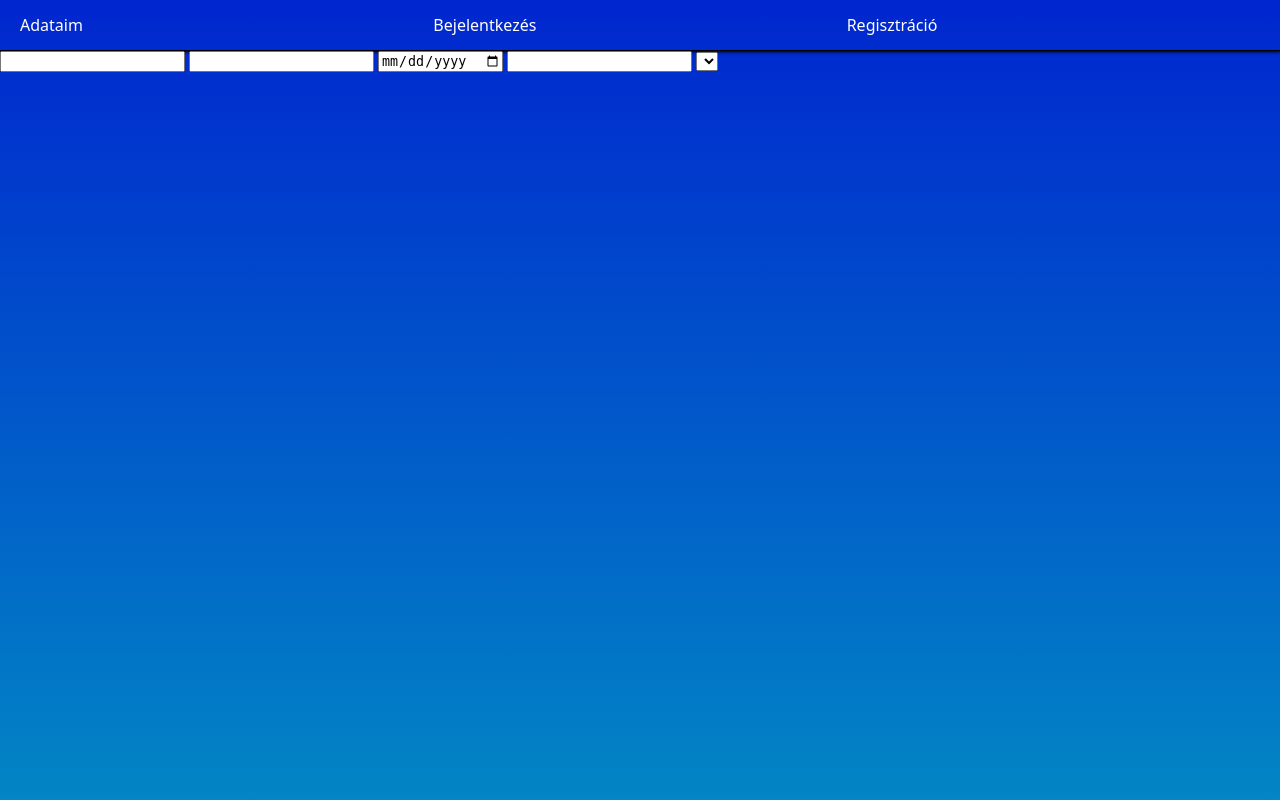
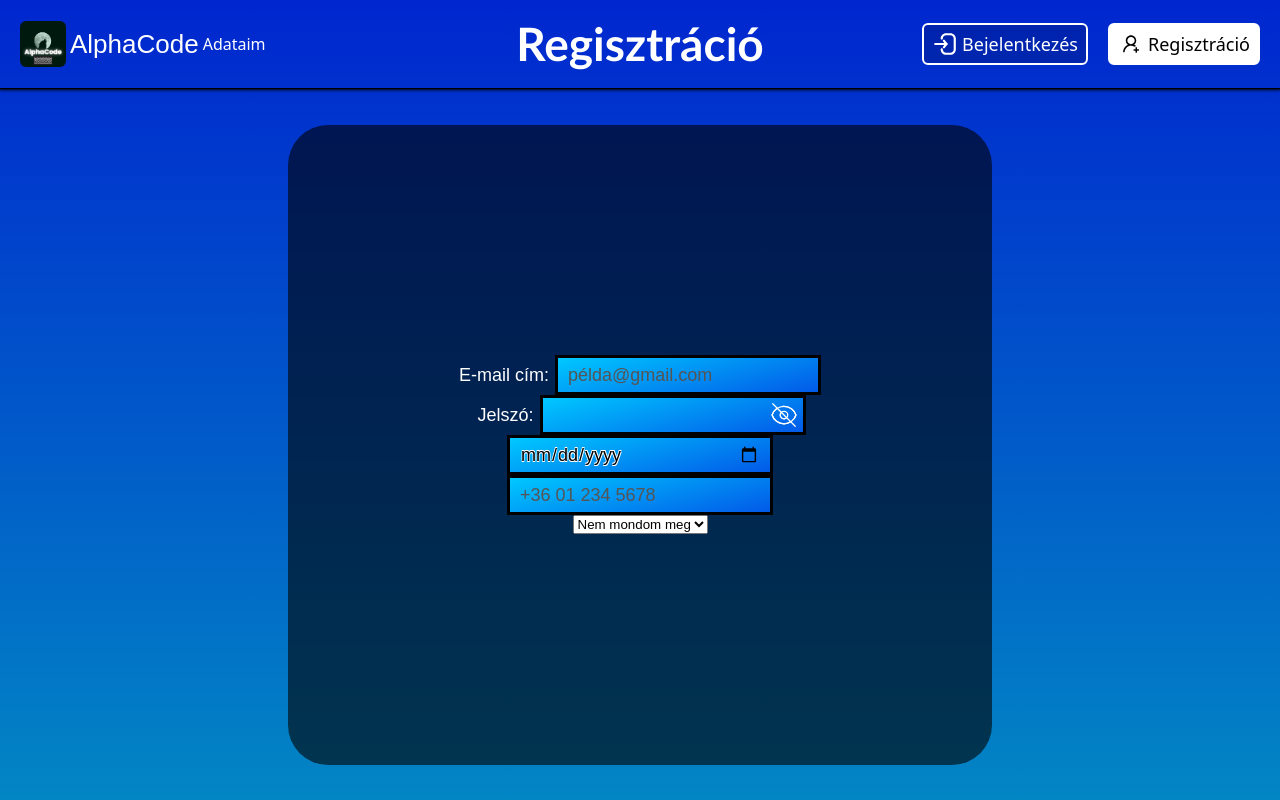
Before and after one commit to gicziunicorn/login-page, a PHP site: page /registration.html in a window 1280 px wide. Run offline with PHP 8.4, Linux system fonts and the light colour scheme; lists and menus that the app fills with data are empty.

Commit message:
Add files via upload

```diff
--- a/main.css
+++ b/main.css
@@ -45,6 +45,7 @@ a:has(#pfp){
     display: flex;
     justify-content:flex-start;
     align-items: center;
+    width: fit-content;
     & p{
         font-size: 26px;
         font-family: Century Gothic, CenturyGothic, AppleGothic, sans-serif;
@@ -69,7 +70,7 @@ a:has(#pfp){
 }
 
 #data{
-    display: none;
+    display: block;
 }
 
 svg{
@@ -120,3 +121,62 @@ main{
     padding: 20px 50px;
     box-sizing: border-box;
 }
+
+select {
+    width: 135px;
+}
+
+.input-box{
+    font-family: sans-serif;
+}
+
+input:active, input:focus, input{
+    height: 30px;
+    width: 240px;
+    font-size: 18px;
+    font-family: sans-serif;
+    background: #00c8ff;
+    background: linear-gradient(165deg, rgba(0, 200, 255, 1) 0%, rgba(2, 90, 232, 1) 100%) !important;
+    outline: 0;
+    padding: 2px 10px;
+    --text-outline: 0.6px;
+    text-shadow: calc(var(--text-outline) * -1) calc(var(--text-outline) * -1) 0 white, calc(var(--text-outline)) calc(var(--text-outline) * -1) 0 white, calc(var(--text-outline) * -1) calc(var(--text-outline)) 0 white, calc(var(--text-outline)) calc(var(--text-outline)) 0 white;
+
+}
+
+.input-box{
+    display: flex;
+    justify-content: center;
+    align-items: center;
+}
+
+label{
+    margin-right:6px;
+}
+
+#email{
+    user-select:all;
+}
+
+
+#passwd-visibility{
+    margin-left:-37px;
+    cursor: pointer;
+}
+
+input::placeholder{
+    color: #555555;
+    text-shadow: none;
+}
+
+input:required{
+    border: 3px solid black;
+
+}
+
+form#adatok{
+    display: flex;
+    flex-direction: column;
+    justify-content: center;
+    align-items: center;
+}
--- a/registration.html
+++ b/registration.html
@@ -1,22 +1,107 @@
 <!DOCTYPE html>
-<html lang="en">
-
+<html lang="hu">
 <head>
     <meta charset="UTF-8">
     <meta name="viewport" content="width=device-width, initial-scale=1.0">
-    <title>Login page</title>
+    <title>Adathalászat regisztráció</title>
     <link rel="stylesheet" href="main.css">
 </head>
 
+<!--------------------
+- email cím
+- jelszó
+- születési dátum
+- telefonszám
+- férfi/nő
+- legmagasabb iskolai végzettség
+---------------------->
+
 <body>
-    <nav><a href="index.html">Adataim</a> <a href="login.html">Bejelentkezés</a> <a href="registration.html">Regisztráció</a>
+    <nav>
+        <div id="bal">
+            <a href="https://github.com/gicziunicorn/login-page/tree/main">
+                <img src="./pics/pfp.png" alt="pfp.png" id="pfp">
+                <p>AlphaCode</p>
+            </a>
+
+            <a href="index.html" id="data">Adataim</a>
+        </div>
+        <div id="kozep">
+            <h2>Regisztráció</h2>
+        </div>
+        <div id="jobb">
+            <a href="login.html" id="login">
+                <svg viewBox="0 0 24 24" width="26px" height="26px" fill="none" xmlns="http://www.w3.org/2000/svg">
+                    <g id="SVGRepo_bgCarrier" stroke-width="0"></g>
+                    <g id="SVGRepo_tracerCarrier" stroke-linecap="round" stroke-linejoin="round"></g>
+                    <g id="SVGRepo_iconCarrier">
+                        <path fill="#ffffff" data-darkreader-inline-fill="" style="--darkreader-inline-fill: var(--darkreader-background-000000, #ffffff);" d="M13 2C10.2386 2 8 4.23858 8 7C8 7.55228 8.44772 8 9 8C9.55228 8 10 7.55228 10 7C10 5.34315 11.3431 4 13 4H17C18.6569 4 20 5.34315 20 7V17C20 18.6569 18.6569 20 17 20H13C11.3431 20 10 18.6569 10 17C10 16.4477 9.55228 16 9 16C8.44772 16 8 16.4477 8 17C8 19.7614 10.2386 22 13 22H17C19.7614 22 22 19.7614 22 17V7C22 4.23858 19.7614 2 17 2H13Z"></path>
+                        <path fill="#ffffff" data-darkreader-inline-fill="" style="--darkreader-inline-fill: var(--darkreader-background-000000, #ffffff);" d="M3 11C2.44772 11 2 11.4477 2 12C2 12.5523 2.44772 13 3 13H11.2821C11.1931 13.1098 11.1078 13.2163 11.0271 13.318C10.7816 13.6277 10.5738 13.8996 10.427 14.0945C10.3536 14.1921 10.2952 14.2705 10.255 14.3251L10.2084 14.3884L10.1959 14.4055L10.1915 14.4115C10.1914 14.4116 10.191 14.4122 11 15L10.1915 14.4115C9.86687 14.8583 9.96541 15.4844 10.4122 15.809C10.859 16.1336 11.4843 16.0346 11.809 15.5879L11.8118 15.584L11.822 15.57L11.8638 15.5132C11.9007 15.4632 11.9553 15.3897 12.0247 15.2975C12.1637 15.113 12.3612 14.8546 12.5942 14.5606C13.0655 13.9663 13.6623 13.2519 14.2071 12.7071L14.9142 12L14.2071 11.2929C13.6623 10.7481 13.0655 10.0337 12.5942 9.43937C12.3612 9.14542 12.1637 8.88702 12.0247 8.7025C11.9553 8.61033 11.9007 8.53682 11.8638 8.48679L11.822 8.43002L11.8118 8.41602L11.8095 8.41281C11.4848 7.96606 10.859 7.86637 10.4122 8.19098C9.96541 8.51561 9.86636 9.14098 10.191 9.58778L11 9C10.191 9.58778 10.1909 9.58773 10.191 9.58778L10.1925 9.58985L10.1959 9.59454L10.2084 9.61162L10.255 9.67492C10.2952 9.72946 10.3536 9.80795 10.427 9.90549C10.5738 10.1004 10.7816 10.3723 11.0271 10.682C11.1078 10.7837 11.1931 10.8902 11.2821 11H3Z"></path>
+                    </g>
+                </svg>
+                <p>Bejelentkezés</p>
+            </a>
+            <a href="registration.html" id="reg">
+                <svg fill="#000000" width="26px" height="26px" viewBox="-102.4 -102.4 1228.80 1228.80" xmlns="http://www.w3.org/2000/svg" data-darkreader-inline-fill="" style="--darkreader-inline-fill: var(--darkreader-background-ffffff, #181a1b); --darkreader-inline-stroke: var(--darkreader-text-ffffff, #e8e6e3);" stroke="#ffffff" data-darkreader-inline-stroke="" stroke-width="2.048" transform="matrix(1, 0, 0, 1, 0, 0)rotate(0)">
+                    <g id="SVGRepo_bgCarrier" stroke-width="0"></g>
+                    <g id="SVGRepo_tracerCarrier" stroke-linecap="round" stroke-linejoin="round" stroke="#CCCCCC" stroke-width="6.144" data-darkreader-inline-stroke="" style="--darkreader-inline-stroke: var(--darkreader-text-cccccc, #c8c3bc);"></g>
+                    <g id="SVGRepo_iconCarrier">
+                        <path d="M678.3 642.4c24.2-13 51.9-20.4 81.4-20.4h.1c3 0 4.4-3.6 2.2-5.6a371.67 371.67 0 0 0-103.7-65.8c-.4-.2-.8-.3-1.2-.5C719.2 505 759.6 431.7 759.6 349c0-137-110.8-248-247.5-248S264.7 212 264.7 349c0 82.7 40.4 156 102.6 201.1-.4.2-.8.3-1.2.5-44.7 18.9-84.8 46-119.3 80.6a373.42 373.42 0 0 0-80.4 119.5A373.6 373.6 0 0 0 137 888.8a8 8 0 0 0 8 8.2h59.9c4.3 0 7.9-3.5 8-7.8 2-77.2 32.9-149.5 87.6-204.3C357 628.2 432.2 597 512.2 597c56.7 0 111.1 15.7 158 45.1a8.1 8.1 0 0 0 8.1.3zM512.2 521c-45.8 0-88.9-17.9-121.4-50.4A171.2 171.2 0 0 1 340.5 349c0-45.9 17.9-89.1 50.3-121.6S466.3 177 512.2 177s88.9 17.9 121.4 50.4A171.2 171.2 0 0 1 683.9 349c0 45.9-17.9 89.1-50.3 121.6C601.1 503.1 558 521 512.2 521zM880 759h-84v-84c0-4.4-3.6-8-8-8h-56c-4.4 0-8 3.6-8 8v84h-84c-4.4 0-8 3.6-8 8v56c0 4.4 3.6 8 8 8h84v84c0 4.4 3.6 8 8 8h56c4.4 0 8-3.6 8-8v-84h84c4.4 0 8-3.6 8-8v-56c0-4.4-3.6-8-8-8z"></path>
+                    </g>
+                </svg>
+                <p>Regisztráció</p>
+            </a>
+        </div>
     </nav>
-    <form id="registration">
-        <input id="regemail" type="email" name="E-Mail:">
-        <input id="regpass" type="password">
-        <input id="regdate" type="date">
-        <input id="regtel" type="tel">
-        <select name="" id="gender"></select>
-    </form
+
+    <main>
+        <form id="adatok" name="adatok">
+            <div id="email-box" class="input-box">
+                <label for="email">E-mail cím:</label>
+                <input name="email"   id="email"  type="email" placeholder="példa@gmail.com" required spellcheck="false" tabindex="1" autocomplete="off">
+            </div>
+            <div id="passwd-box" class="input-box">
+                <label for="passwd">Jelszó:</label>
+                <input name="passwd"  id="passwd" type="password" required spellcheck="false" tabindex="2" type="password">
+                <svg id="passwd-visibility" width="30px" height="30px" viewBox="0 0 24 24" fill="none" xmlns="http://www.w3.org/2000/svg" onclick="showPasswd()">
+                    <g class="SVGRepo_bgCarrier" stroke-width="0"></g>
+                    <g class="SVGRepo_tracerCarrier" stroke-linecap="round" stroke-linejoin="round"></g>
+                    <g class="SVGRepo_iconCarrier" id="openeye">
+                        <path stroke-width="1" stroke="#ffffff" d="M15.0007 12C15.0007 13.6569 13.6576 15 12.0007 15C10.3439 15 9.00073 13.6569 9.00073 12C9.00073 10.3431 10.3439 9 12.0007 9C13.6576 9 15.0007 10.3431 15.0007 12Z" stroke-linecap="round" stroke-linejoin="round" data-darkreader-inline-stroke="" style="--darkreader-inline-stroke: var(--darkreader-text-000000, #e8e6e3);"></path>
+                        <path stroke-width="1" stroke="#ffffff" d="M12.0012 5C7.52354 5 3.73326 7.94288 2.45898 12C3.73324 16.0571 7.52354 19 12.0012 19C16.4788 19 20.2691 16.0571 21.5434 12C20.2691 7.94291 16.4788 5 12.0012 5Z" stroke-linecap="round" stroke-linejoin="round" data-darkreader-inline-stroke="" style="--darkreader-inline-stroke: var(--darkreader-text-000000, #e8e6e3);"></path>
+                    </g>
+                    <g class="SVGRepo_iconCarrier" id="shuteye">
+                        <path stroke-width="1" stroke="#ffffff" d="M2.99902 3L20.999 21M9.8433 9.91364C9.32066 10.4536 8.99902 11.1892 8.99902 12C8.99902 13.6569 10.3422 15 11.999 15C12.8215 15 13.5667 14.669 14.1086 14.133M6.49902 6.64715C4.59972 7.90034 3.15305 9.78394 2.45703 12C3.73128 16.0571 7.52159 19 11.9992 19C13.9881 19 15.8414 18.4194 17.3988 17.4184M10.999 5.04939C11.328 5.01673 11.6617 5 11.9992 5C16.4769 5 20.2672 7.94291 21.5414 12C21.2607 12.894 20.8577 13.7338 20.3522 14.5" stroke-linecap="round" stroke-linejoin="round" data-darkreader-inline-stroke="" style="--darkreader-inline-stroke: var(--darkreader-text-ffffff, #e8e6e3);"></path>
+                    </g>
+                </svg>
+            </div>
+            <input name="bdate"   id="bdate"  type="date" required tabindex="3" pattern="yyyy. mm dd.">
+            <input name="tel"     id="tel"    type="tel" placeholder="+36 01 234 5678" required spellcheck="false" tabindex="4">
+            <select name="gender" id="gender" required tabindex="5">
+                <option value="m"  >Férfi</option>
+                <option value="wm" >Nő</option>
+                <option value="x" selected >Nem mondom meg</option>
+            </select>
+        </form>
+    </main>
+
+
+<script>
+function showPasswd(){
+    var e = document.getElementById("passwd");
+    var shuteye = document.getElementById("shuteye");
+    var openeye = document.getElementById("openeye");
+    if (e.type === "password") {
+        e.type = "text";
+        openeye.style.visibility = "visible";
+        shuteye.style.visibility = "hidden";
+    }else{
+        e.type = "password";
+        shuteye.style.visibility = "visible";
+        openeye.style.visibility = "hidden";
+    }
+}
+
+</script>
 </body>
 </html>
```
